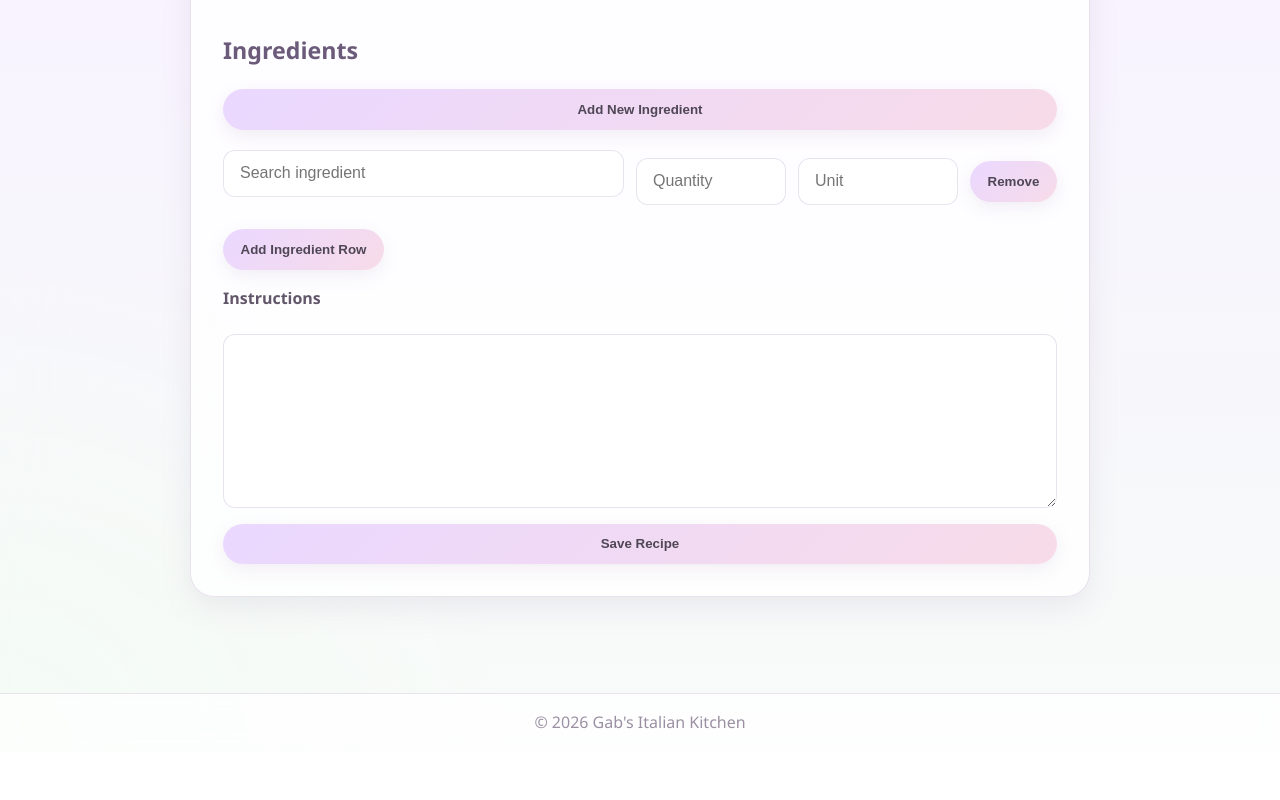
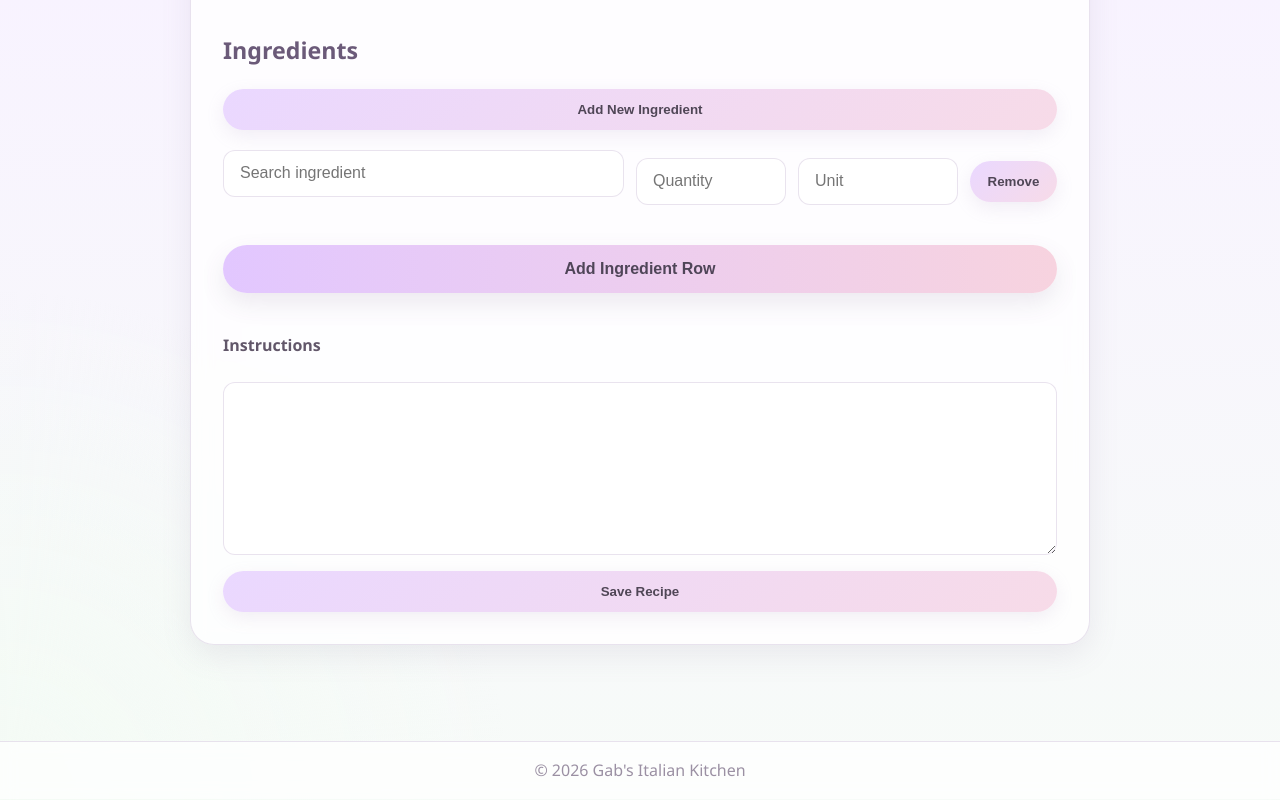
Before and after one commit to mheylmun3/recipes-website, a website: page add-recipe.html in a window 1280 px wide. Shown: the part 890-1690 px from the top of the page. Before the commit the page ends 1642 px from the top, so only its background shows below. Drawn offline with nearby package versions, Linux system fonts and the light colour scheme.

Commit message:
Add styling for add ingredient row.

```diff
--- a/styles.css
+++ b/styles.css
@@ -2265,3 +2265,44 @@ header.nav-scrolled .nav-logo {
 .ingredient-create-modal .custom-modal-actions {
   margin-top: 1.25rem;
 }
+
+#addIngredientRowBtn {
+  width: 100%;
+  margin-top: 1rem;
+  margin-bottom: 1.5rem;
+
+  display: block;
+
+  padding: 0.95rem 1.5rem;
+
+  border: none;
+  border-radius: 999px;
+
+  background: linear-gradient(
+    90deg,
+    #e2c7ff 0%,
+    #f7d3df 100%
+  );
+
+  color: #4f4558;
+  font-size: 1rem;
+  font-weight: 700;
+  cursor: pointer;
+
+  transition:
+    transform 0.2s ease,
+    box-shadow 0.2s ease,
+    filter 0.2s ease;
+
+  box-shadow: 0 10px 25px rgba(104, 75, 120, 0.12);
+}
+
+#addIngredientRowBtn:hover {
+  transform: translateY(-2px);
+  filter: brightness(1.03);
+  box-shadow: 0 16px 30px rgba(104, 75, 120, 0.18);
+}
+
+#addIngredientRowBtn:active {
+  transform: translateY(0);
+}
```
